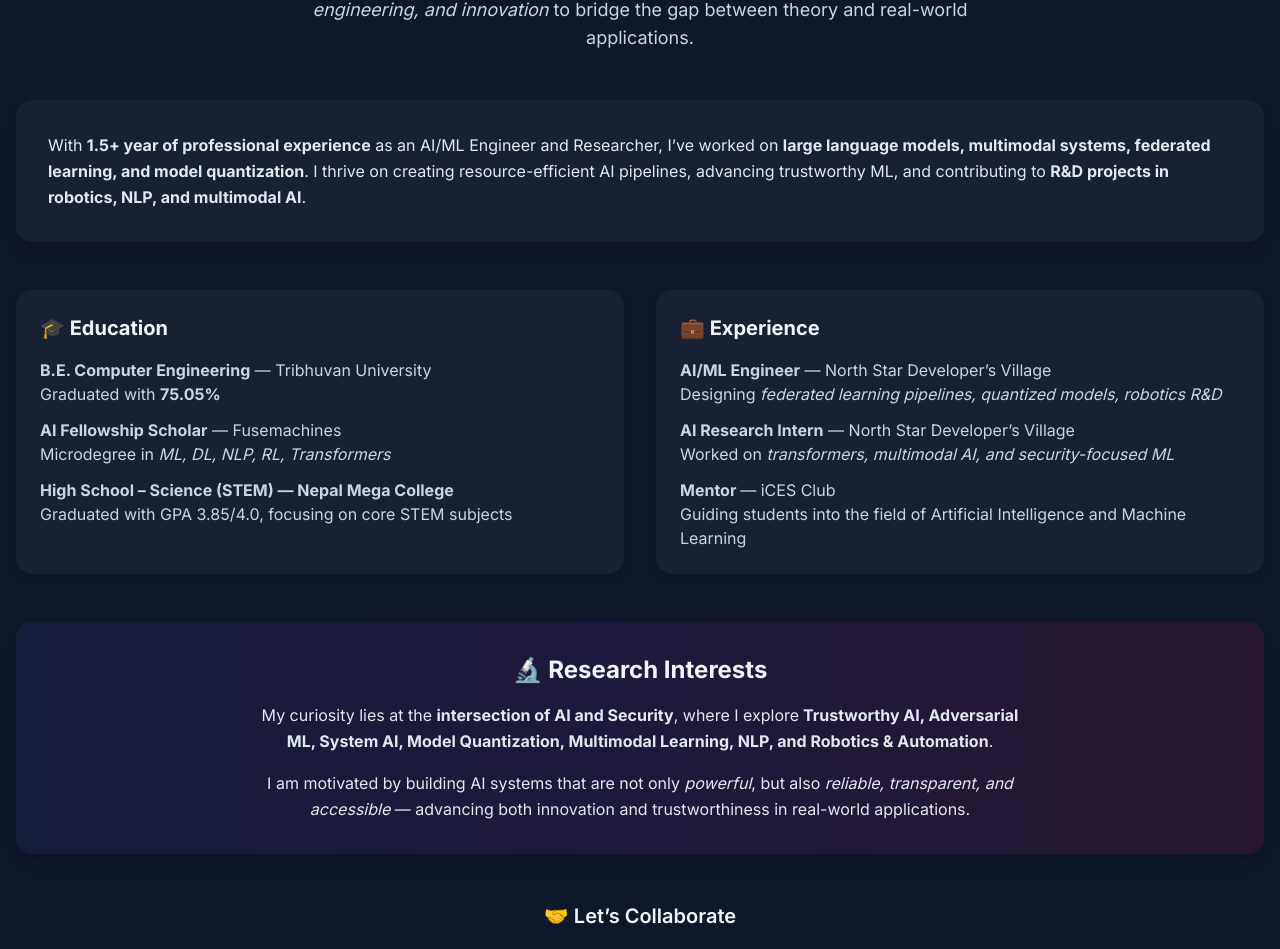
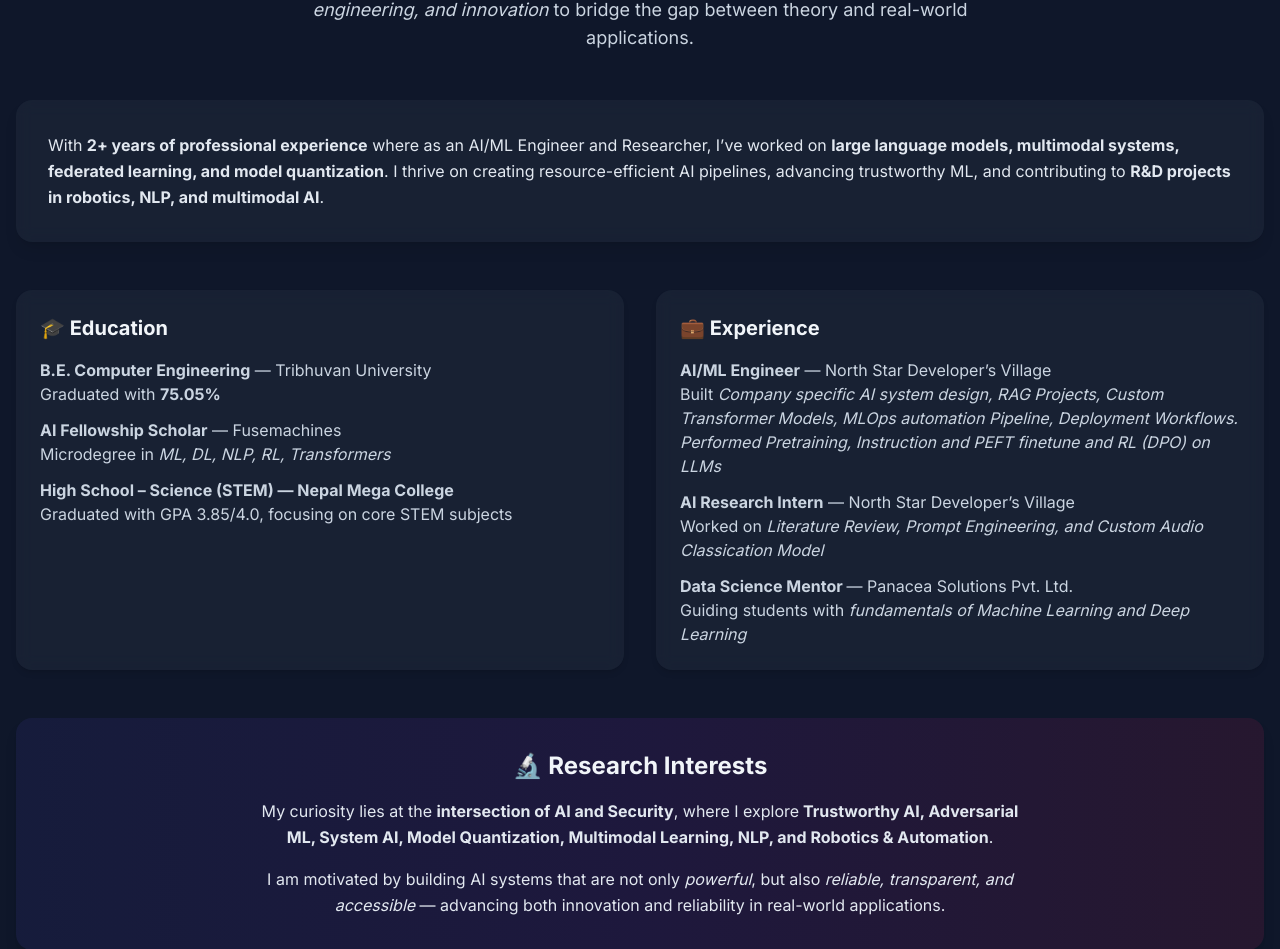
Before and after one commit to rupeshghimire7/Portfolio, a React (Vite) app: page /#/about in a window 1280 px wide. Shown: the part 231-1180 px from the top of the page. Built offline with nearby package versions, Linux system fonts and the light colour scheme.

Commit message:
Experience and about section changes

```diff
--- a/package.json
+++ b/package.json
@@ -3,6 +3,7 @@
   "private": true,
   "version": "1.0.0",
   "type": "module",
+  "homepage":"https://rupeshghimire7.github.io/Portfolio",
   "scripts": {
     "dev": "vite",
     "build": "vite build",
--- a/src/pages/About.jsx
+++ b/src/pages/About.jsx
@@ -17,7 +17,7 @@ export default function About() {
       {/* Summary Card */}
       <div className="bg-white/60 dark:bg-slate-800/60 rounded-2xl p-8 shadow-lg backdrop-blur mb-12">
         <p className="text-slate-700 dark:text-slate-200 leading-relaxed">
-          With <strong>1.5+ year of professional experience</strong> as an
+          With <strong>2+ years of professional experience</strong> where as an
           AI/ML Engineer and Researcher, I’ve worked on <strong>large language models,
           multimodal systems, federated learning, and model quantization</strong>.
           I thrive on creating resource-efficient AI pipelines, advancing trustworthy ML,
@@ -52,15 +52,15 @@ export default function About() {
           <ul className="space-y-3 text-slate-700 dark:text-slate-300">
             <li>
               <strong>AI/ML Engineer</strong> — North Star Developer’s Village
-              <br /> Designing <em>federated learning pipelines, quantized models, robotics R&D</em>
+              <br /> Built <em>Company specific AI system design, RAG Projects, Custom Transformer Models, MLOps automation Pipeline, Deployment Workflows. Performed Pretraining, Instruction and PEFT finetune and RL (DPO) on LLMs</em>
             </li>
             <li>
               <strong>AI Research Intern</strong> — North Star Developer’s Village
-              <br /> Worked on <em>transformers, multimodal AI, and security-focused ML</em>
+              <br /> Worked on <em> Literature Review, Prompt Engineering, and Custom Audio Classication Model</em>
             </li>
             <li>
-              <strong>Mentor </strong> — iCES Club
-              <br /> Guiding students into the field of Artificial Intelligence and Machine Learning
+              <strong>Data Science Mentor </strong> — Panacea Solutions Pvt. Ltd.
+              <br /> Guiding students with <em>fundamentals of Machine Learning and Deep Learning</em>
             </li>
           </ul>
         </div>
@@ -81,7 +81,7 @@ export default function About() {
         <p className="text-center text-slate-700 dark:text-slate-200 max-w-3xl mx-auto mt-4 leading-relaxed">
           I am motivated by building AI systems that are not only <em>powerful</em>,
           but also <em>reliable, transparent, and accessible</em> — advancing both innovation
-          and trustworthiness in real-world applications.
+          and reliability in real-world applications.
         </p>
       </div>
 
@@ -90,7 +90,7 @@ export default function About() {
         <h2 className="text-xl font-semibold mb-4">🤝 Let’s Collaborate</h2>
         <p className="text-slate-600 dark:text-slate-300 mb-6">
           I’m eager to work with <strong>researchers, professors, and industry leaders </strong>
-           to advance AI innovation while ensuring trustworthiness and real-world impact.
+           to advance AI innovation through ensuring safety, reliability, accountability and robustness, providing real-world impact.
         </p>
         <a
           href="/Portfolio/assets/Rupesh_Ghimire_CV.pdf"
--- a/src/pages/Home.jsx
+++ b/src/pages/Home.jsx
@@ -43,6 +43,13 @@ const timeline = [
     details:
       "Graduated with 75.05% aggregate. Studied core and advanced topics in AI, Computer Architecture, Digital Signal Analysis and Processing, Image Pattern Recognition, Engineering Mathematics, Probability and Statistics and Big Data, building a strong foundation for research and industry applications.",
 tags: ["Artificial Intelligence", "Image Processing", "Pattern Recognition", "Digital Signal Processing", "Probability & Statistics", "Computer Architecture", "Software Engineering"],
+  },
+    {
+    year: 'June 2023 - Feb 2024',
+    title: "Data Science Mentor — Panacea Solution Pvt. Ltd.",
+    details:
+      "Provided Mentorship sessions for 9 months to 3 batches of students (nearly 50 students total) in a 3-months/60 hour session. Designed and tutored a well structured course using my AI/ML expertise to simplify complex concepts and help them build real projects in Python, Machine Learning, and introductory Deep Learning.",
+tags: ["Python", "Data Visualization", "Data Wrangling", "Machine Learning", "Probability & Statistics", "ANN", "Pandas", "Numpy", "Scikit-Learn"],
   },
   {
     year: 'Jan 2023 - Jan 2024',
```
Also changed, not shown: 1 other file (tests, documents, lock files or other folders).
